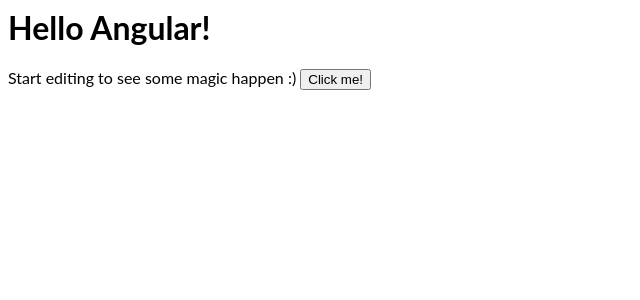
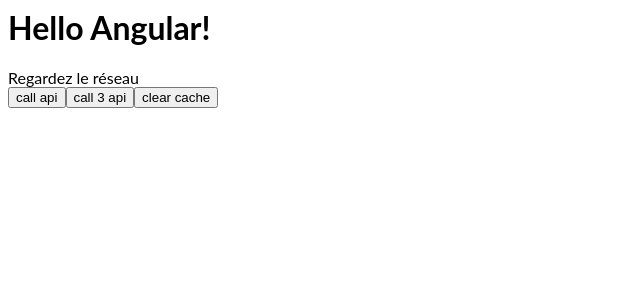
Before and after one commit to lanjuere/my-project-angular, an Angular app: page / in a window 1280 px wide. Shown: the top 300 px of the page, without its empty margins (0-640 px from the left). Built offline with nearby package versions, Linux system fonts and the light colour scheme.

Commit message:
ajustement de l'annotation

```diff
--- a/src/annotations/cache.annotation.ts
+++ b/src/annotations/cache.annotation.ts
@@ -2,6 +2,8 @@
 // Define a function with one parameter: the key under which the data will be cached
 export function CacheReturnValue(key: string) {
   // Return our high-order function
+  let observers = {};
+
   return function(target, methodName, descriptor) {
 
 
@@ -12,22 +14,36 @@
 
     // Redefine the method value with our own
     descriptor.value = function(...args) {
+      let self = this;
       // Execute the method with its initial context and arguments
       // Return value is stored into a variable instead of being passed to the execution stack
 
-      let returnValue = JSON.parse(sessionStorage.getItem(key));
-      console.log(returnValue);
-      if(!returnValue){
-        console.log("hello");
-        returnValue = <Observable<any>>originalMethod.apply(this, args);
+      let result = JSON.parse(sessionStorage.getItem(key));
 
-        // Sent the return value to the cache service under the key given as parameter of the decorator
-        console.log("c'est moi $1",returnValue);
-        sessionStorage.setItem(key,JSON.stringify(returnValue));
+      function sequenceObserver(observer){
+        if(!result){
+
+          if(!observers[key]){
+          console.log("oserver : ", observers[key]);
+           observers[key] = <Observable<any>>originalMethod.apply(self, args);
+          }
+           observers[key].subscribe(function(res){
+            observer.next(res);
+            sessionStorage.setItem(key,JSON.stringify(res));
+            observer.complete();
+          });
+
+
+        }else {
+          observer.next(result);
+          observer.complete();
+        }
+        return {unsubscribe() {}};
       }
 
+
       // Return back the value to the execution stack
-      return returnValue;
+      return new Observable(sequenceObserver);
     };
 
     // Return the descriptorwith the altered value
--- a/src/app/app.component.html
+++ b/src/app/app.component.html
@@ -1,5 +1,7 @@
 <hello name="{{ name }}"></hello>
 <p>
-  Start editing to see some magic happen :)
-  <button (click)="displayValue()">Click me!</button>
+  Regardez le réseau <br/>
+  <button (click)="callApi(1)">call api</button>
+  <button (click)="callApi(3)">call 3 api</button>
+  <button (click)="clearCache()">clear cache</button>
 </p>
--- a/src/app/app.component.ts
+++ b/src/app/app.component.ts
@@ -11,9 +11,16 @@
 
   constructor(private appService: AppService) { }
 
-  displayValue(){
-    return this.appService.getValue().subscribe(function(result){
-      console.log(result);
-    })
+  callApi(number){
+    var i = 0;
+    for(i = 0; i< number; i++){
+      this.appService.getValue().subscribe(function(result){
+        console.log("résultat composant "+i+" :",result);
+      })
+    }
+  }
+
+  clearCache(){
+    sessionStorage.clear();
   }
 }
--- a/src/app/app.service.ts
+++ b/src/app/app.service.ts
@@ -10,9 +10,10 @@
 
   constructor(private httpClient: HttpClient) {}
 
-  @CacheReturnValue("getValue")
+  @CacheReturnValue("key")
   getValue():Observable<any>{
-    return this.httpClient.get<any>("https://opendata.paris.fr/api/records/1.0/search/?dataset=velib-disponibilite-en-temps-reel&facet=overflowactivation&facet=creditcard&facet=kioskstate&facet=station_state");
+
+    return this.httpClient.get<any>('https://opendata.paris.fr/api/records/1.0/search/?dataset=velib-disponibilite-en-temps-reel&facet=overflowactivation&facet=creditcard&facet=kioskstate&facet=station_state');
   }
 
 
```
